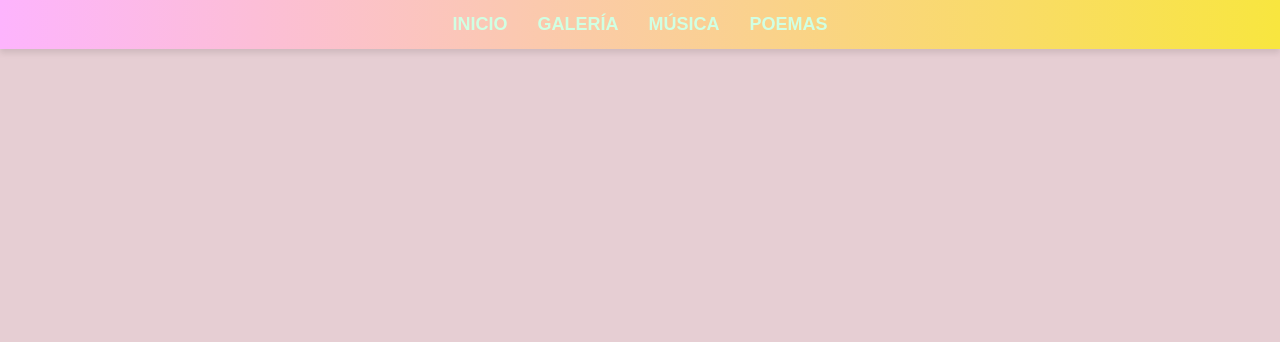
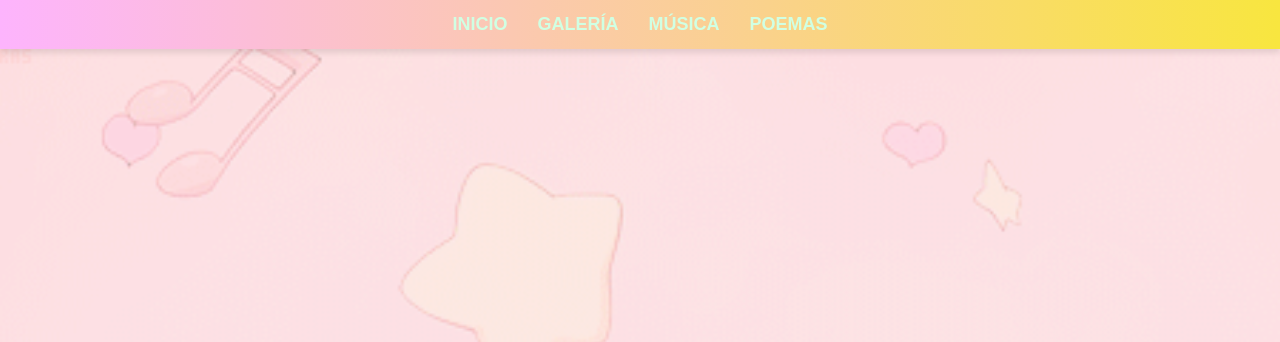
Before and after one commit to 01JuanDiego/amor, a plain HTML site: page index.html in a window 1280 px wide. Shown: the top 342 px of the page. Drawn offline with Linux system fonts and the light colour scheme.

Commit message:
Update estilos.css

```diff
--- a/estilos.css
+++ b/estilos.css
@@ -168,7 +168,7 @@
   left: 0;
   width: 100%;
   height: 100%;
-  background-image: url("fondo mimi.gif") !important; /* !important para asegurar que esta propiedad no sea sobrescrita */
+  background-image: url("fondomimi.gif") !important; /* !important para asegurar que esta propiedad no sea sobrescrita */
   background-size: cover !important; /* También aplicar !important aquí si necesitas garantizar el tamaño de la imagen */
   background-position: center !important; /* Para asegurarte de que la imagen se centre */
   opacity: 0.3 !important; /* Hacer la imagen semi-transparente, también con !important */
```
